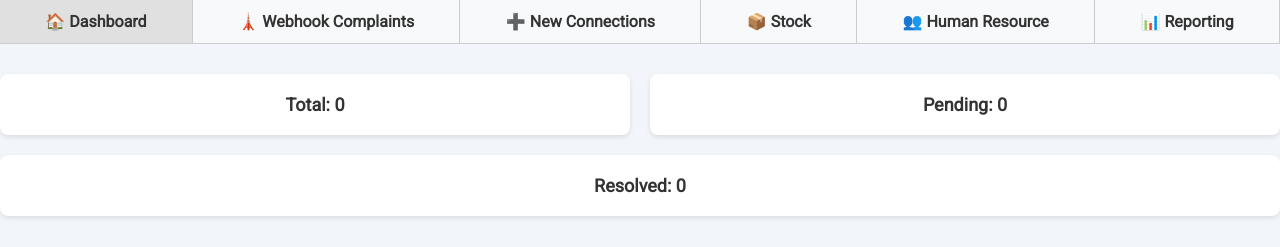
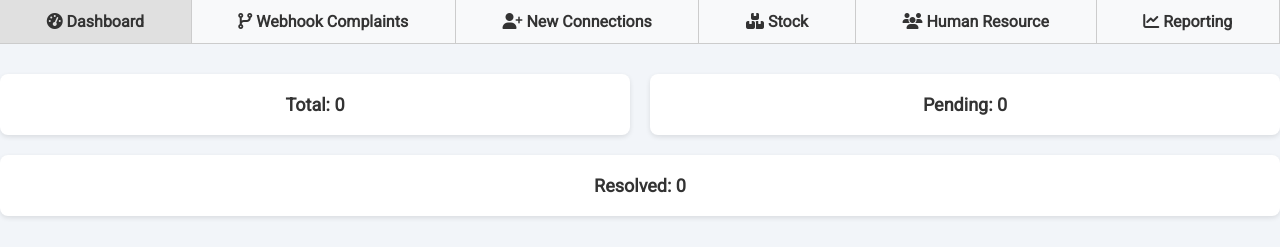
Before and after one commit to Suraj27251/complaint-management-system, a Flask app: page / in a window 1280 px wide. Shown: the part 61-308 px from the top of the page. Run offline with Flask 3, Linux system fonts and the light colour scheme; data that the repository does not hold is empty; some libraries are stand-ins or nearby versions.

Commit message:
Update dashboard.html

```diff
--- a/templates/dashboard.html
+++ b/templates/dashboard.html
@@ -5,6 +5,8 @@
     <link rel="stylesheet" href="{{ url_for('static', filename='css/styles.css') }}">
     <link href="https://fonts.googleapis.com/css2?family=Roboto&display=swap" rel="stylesheet">
     <script src="https://cdn.jsdelivr.net/npm/chart.js"></script>
+    <!-- ✅ Font Awesome CDN -->
+    <script src="https://kit.fontawesome.com/a076d05399.js" crossorigin="anonymous"></script>
 </head>
 <body>
 
@@ -24,14 +26,13 @@
 
 <!-- 💂️ TABS -->
 <div class="tabs">
-    <div class="tab active"><a href="#">🏠 Dashboard</a></div>
-    <div class="tab"><a href="{{ url_for('complaints_page') }}">🗼 Webhook Complaints</a></div>
-    <div class="tab"><a href="{{ url_for('new_connections') }}">➕ New Connections</a></div>
-    <div class="tab"><a href="{{ url_for('stock') }}">📦 Stock</a></div>
-    <div class="tab"><a href="{{ url_for('hr_dashboard') }}">👥 Human Resource</a></div>
-    <div class="tab"><a href="#">📊 Reporting</a></div>
+    <div class="tab active"><a href="#"><i class="fas fa-tachometer-alt"></i> Dashboard</a></div>
+    <div class="tab"><a href="{{ url_for('complaints_page') }}"><i class="fas fa-code-branch"></i> Webhook Complaints</a></div>
+    <div class="tab"><a href="{{ url_for('new_connections') }}"><i class="fas fa-user-plus"></i> New Connections</a></div>
+    <div class="tab"><a href="{{ url_for('stock') }}"><i class="fas fa-boxes-stacked"></i> Stock</a></div>
+    <div class="tab"><a href="{{ url_for('hr_dashboard') }}"><i class="fas fa-users"></i> Human Resource</a></div>
+    <div class="tab"><a href="#"><i class="fas fa-chart-line"></i> Reporting</a></div>
 </div>
-
 <!-- 🕽️ CONTENT -->
 <div class="container">
     <div class="stats">
```
